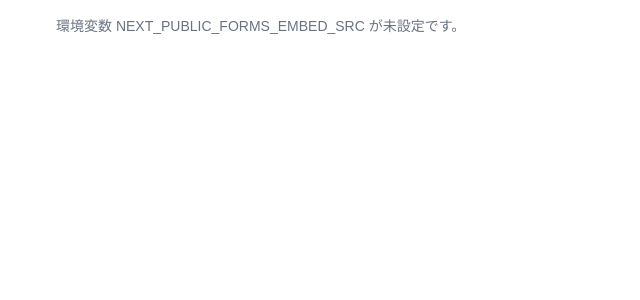
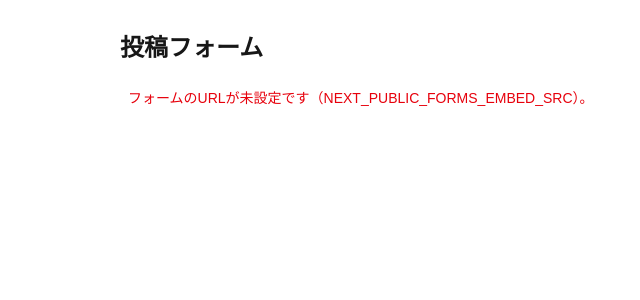
Before and after one commit to kachidokiinui6-collab/acn-nomimap, a Next.js app: page /submit in a window 1280 px wide. Shown: the top 300 px of the page, without its empty margins (152-792 px from the left). Built offline with nearby package versions, Linux system fonts and the light colour scheme.

Commit message:
deploy: first deploy to Cloudflare Pages

```diff
--- a/src/app/submit/page.tsx
+++ b/src/app/submit/page.tsx
@@ -1,18 +1,11 @@
+import FormFrame from '@/components/FormFrame';
+
+export const runtime = 'edge'; // なくてもOK
 export default function SubmitPage() {
-  const src = process.env.NEXT_PUBLIC_FORMS_EMBED_SRC
   return (
-    <main className="mx-auto max-w-4xl p-4">
-      {!src ? (
-        <div className="text-sm text-gray-500">
-          環境変数 NEXT_PUBLIC_FORMS_EMBED_SRC が未設定です。
-        </div>
-      ) : (
-        <iframe
-          src={src}
-          className="w-full h-[80vh] rounded-xl border"
-          allow="clipboard-write"
-        />
-      )}
+    <main className="min-h-screen">
+      <h1 className="mx-auto max-w-3xl px-4 pt-8 text-2xl font-semibold">投稿フォーム</h1>
+      <FormFrame />
     </main>
-  )
+  );
 }
--- /dev/null
+++ b/src/components/FormFrame.tsx
@@ -0,0 +1,32 @@
+'use client';
+
+type Props = { src?: string };
+
+export default function FormFrame({ src }: Props) {
+  const url = src ?? process.env.NEXT_PUBLIC_FORMS_EMBED_SRC ?? '';
+  if (!url) {
+    return (
+      <div className="mx-auto max-w-3xl p-6 text-sm text-red-600">
+        フォームのURLが未設定です（NEXT_PUBLIC_FORMS_EMBED_SRC）。
+      </div>
+    );
+  }
+
+  return (
+    <div className="mx-auto max-w-3xl w-full p-4">
+      {/* 16:9 可変高さ。必要なら固定高にしてOK */}
+      <div className="relative w-full" style={{ paddingTop: '1400px' /* Google Formsは縦長 */ }}>
+        <iframe
+          title="Submit Form"
+          src={url}
+          className="absolute left-0 top-0 h-full w-full rounded-xl shadow"
+          loading="lazy"
+          frameBorder="0"
+          marginHeight={0}
+          marginWidth={0}
+          referrerPolicy="no-referrer-when-downgrade"
+        />
+      </div>
+    </div>
+  );
+}
--- a/src/components/GoogleMapView.tsx
+++ b/src/components/GoogleMapView.tsx
@@ -1,6 +1,7 @@
 'use client';
 
 import { useEffect, useState } from 'react';
+import Link from 'next/link';
 import { APIProvider, Map, Marker, InfoWindow } from '@vis.gl/react-google-maps';
 
 type Place = {
@@ -49,7 +50,8 @@ export default function GoogleMapView() {
 
   return (
     <APIProvider apiKey={process.env.NEXT_PUBLIC_GOOGLE_MAPS_API_KEY!}>
-      <div className="w-full h-[80vh]">
+      <div className="relative w-full h-[80vh]">
+        {/* 地図 */}
         <Map defaultZoom={12} defaultCenter={{ lat: 35.68, lng: 139.76 }} gestureHandling="greedy">
           {places.map((p, i) => (
             <Marker
@@ -60,7 +62,10 @@ export default function GoogleMapView() {
           ))}
 
           {active && (
-            <InfoWindow position={{ lat: active.lat, lng: active.lng }} onCloseClick={() => setActive(null)}>
+            <InfoWindow
+              position={{ lat: active.lat, lng: active.lng }}
+              onCloseClick={() => setActive(null)}
+            >
               <div className="p-1 max-w-64">
                 <div className="font-semibold">{active.name || '（名称未設定）'}</div>
                 {active.category && <div className="text-xs opacity-70 mb-1">{active.category}</div>}
@@ -79,7 +84,11 @@ export default function GoogleMapView() {
                 )}
 
                 {active.url && (
-                  <a className="text-blue-600 underline text-xs mt-1 inline-block" href={active.url} target="_blank">
+                  <a
+                    className="text-blue-600 underline text-xs mt-1 inline-block"
+                    href={active.url}
+                    target="_blank"
+                  >
                     Google Mapで開く
                   </a>
                 )}
@@ -88,6 +97,16 @@ export default function GoogleMapView() {
           )}
         </Map>
 
+        {/* 投稿フォームボタン */}
+        <div className="pointer-events-none absolute right-3 top-3 z-50">
+          <Link
+            href="/submit"
+            className="pointer-events-auto inline-flex items-center gap-2 rounded-full bg-blue-600 px-4 py-2 text-sm font-medium text-white shadow hover:bg-blue-700 focus-visible:outline-none focus-visible:ring-2 focus-visible:ring-white"
+          >
+            📝 投稿フォーム
+          </Link>
+        </div>
+
         {err && <div className="mt-2 text-sm text-red-600">/api/places 読み込み失敗: {err}</div>}
       </div>
     </APIProvider>
```
